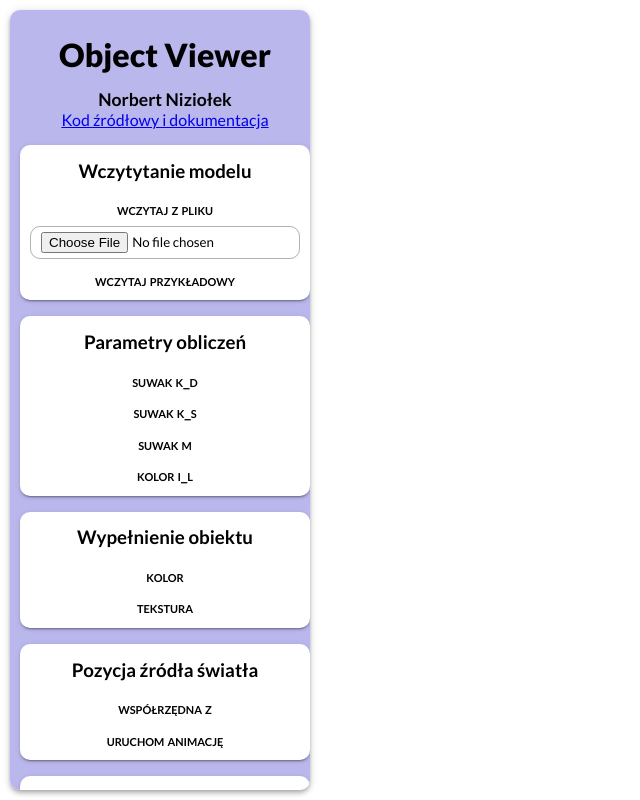
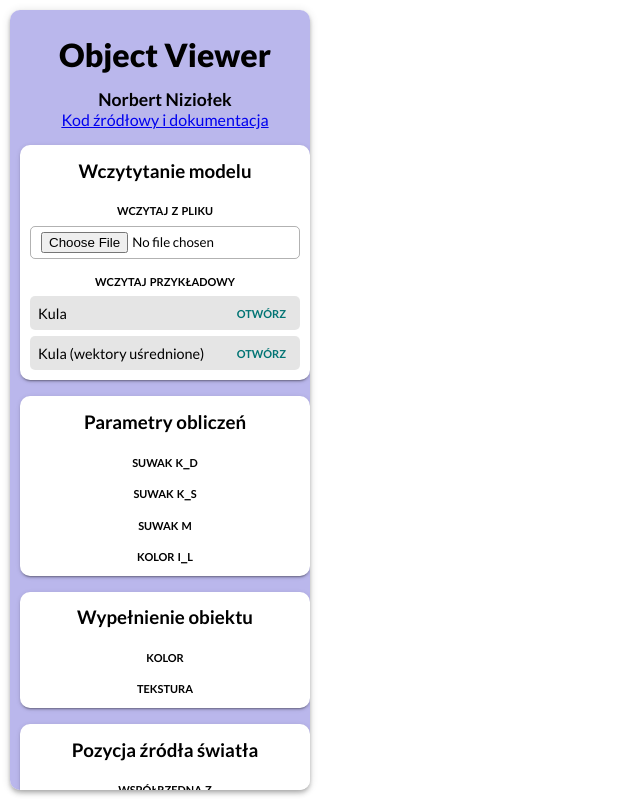
Before and after one commit to nizioleque/object-viewer-3d, a React (Create React App) app: page / in a window 1280 px wide. Shown: the whole page, without its empty margins (0-640 px from the left). Built offline with nearby package versions, Linux system fonts and the light colour scheme; the HTML template or start-up script is replaced by a standard one.

Commit message:
Add reading example files

```diff
--- a/src/AppContext.ts
+++ b/src/AppContext.ts
@@ -6,7 +6,7 @@ interface AppContext {
   canvasSize: { width: number; height: number; pixelRatio: number };
   setErrorText: (text: string) => void;
   forceRerender: () => void;
-  readFile: (file: File) => void;
+  readFile: (file: Blob) => void;
   objectData: ObjectData | undefined;
   lightPosition: Point3D;
 }
--- a/src/canvas/fillPolygon.ts
+++ b/src/canvas/fillPolygon.ts
@@ -31,8 +31,6 @@ export function fillPolygon(
 
     // fill pixels
     if (y > canvasHeight - 1) return;
-    // console.log(canvasHeight);
-    // fillLine();
 
     if (activeEdgeTable.length % 2 !== 0) return;
 
@@ -42,7 +40,7 @@ export function fillPolygon(
       for (let x = startX; x <= endX; x++) {
         if (x > canvasWidth - 1) continue;
         const offset = (y * canvasWidth + x) * 4;
-        pixels.set(getColor(face, x, y), offset);
+        pixels.set(getPixelColor(face, x, y), offset);
       }
     }
 
@@ -54,7 +52,7 @@ export function fillPolygon(
   } while (activeEdgeTable.length > 0 && tempEdgeTable.length > 0);
 }
 
-function getColor(face: Face, x: number, y: number) {
+function getPixelColor(face: Face, x: number, y: number) {
   const alpha =
     (face.a1 * (x - face.vertices[2].x) + face.a2 * (y - face.vertices[2].y)) /
     face.det;
--- a/src/components/Menu.css
+++ b/src/components/Menu.css
@@ -121,7 +121,7 @@ input {
   flex: 1;
   padding: 5px 10px;
   border: 1px rgba(0, 0, 0, 0.3) solid;
-  border-radius: 10px;
+  border-radius: 5px;
 }
 
 .center {
--- a/src/components/Menu.tsx
+++ b/src/components/Menu.tsx
@@ -4,6 +4,14 @@ import './Menu.css';
 
 function Menu() {
   const { readFile } = useContext(AppContext);
+
+  const readExampleFile = (path: string) => {
+    fetch(path)
+      .then((res) => res.blob())
+      .then((blob) => {
+        readFile(blob);
+      });
+  };
 
   return (
     <div className='menu'>
@@ -26,6 +34,20 @@ function Menu() {
             }}
           />
           <h5>Wczytaj przykładowy</h5>
+          <div
+            className='menu-button horizontal'
+            onClick={() => readExampleFile('/kula_1.obj')}
+          >
+            <div>Kula</div>
+            <button className='apply-button'>Otwórz</button>
+          </div>
+          <div
+            className='menu-button horizontal'
+            onClick={() => readExampleFile('/kula_2.obj')}
+          >
+            <div>Kula (wektory uśrednione)</div>
+            <button className='apply-button'>Otwórz</button>
+          </div>
         </div>
       </div>
       <div className='menu-section'>
--- a/src/hooks/useObjectData.ts
+++ b/src/hooks/useObjectData.ts
@@ -5,12 +5,12 @@ import { parsePoint, scalePoint } from '../utils';
 export default function useObjectData() {
   const [objectData, _setObjectData] = useState<ObjectData>();
 
-  const readFile = (file: File) => {
+  const readFile = (file: Blob) => {
     _setObjectData(undefined);
     parseFile(file);
   };
 
-  const parseFile = async (file: File) => {
+  const parseFile = async (file: Blob) => {
     const faceData: string[][] = [];
     const vertices: Point3D[] = [];
     const vectors: Point3D[] = [];
@@ -70,16 +70,14 @@ export default function useObjectData() {
           // add vertex to face
           verticesParsed.push(newVertex);
         } else {
-          console.log('vertex already exists');
           verticesParsed.push(existingVertex);
         }
       }
 
-      newObjectData.faces.push(new Face(verticesParsed, parseInt(faceIndex)));
+      newObjectData.faces.push(new Face(verticesParsed));
     }
 
     _setObjectData(newObjectData);
-    console.log(newObjectData);
   };
 
   return { objectData, readFile };
--- a/src/types.ts
+++ b/src/types.ts
@@ -13,9 +13,9 @@ export class Face {
   b1: number = 0;
   b2: number = 0;
 
-  constructor(vertices: Vertex[], index: number) {
+  constructor(vertices: Vertex[]) {
     this.vertices = vertices;
-    this.createEdgeTable(index === 401);
+    this.createEdgeTable();
 
     this.det =
       (this.vertices[1].y - this.vertices[2].y) *
@@ -29,13 +29,11 @@ export class Face {
     this.b2 = this.vertices[0].x - this.vertices[2].x;
   }
 
-  createEdgeTable(log: boolean) {
+  createEdgeTable() {
     this.edgeTable = [];
 
     for (let i = 0; i < this.vertices.length; i++) {
       const iNext = (i + 1) % this.vertices.length;
-
-      log && console.log(this.vertices[i]);
 
       const leftVertex =
         this.vertices[i].x > this.vertices[iNext].x
@@ -46,10 +44,7 @@ export class Face {
           ? this.vertices[iNext]
           : this.vertices[i];
 
-      if (leftVertex.y === rightVertex.y) {
-        log && console.log('left equals right');
-        continue;
-      }
+      if (leftVertex.y === rightVertex.y) continue;
 
       const yMinVertex =
         this.vertices[i].y < this.vertices[iNext].y
@@ -65,8 +60,6 @@ export class Face {
 
       const yMin = yMinVertex.y;
       if (!this.edgeTable[yMin]) this.edgeTable[yMin] = [];
-
-      log && console.log(edgeData);
 
       this.edgeTable[yMin].push(edgeData);
     }
```
Also changed, not shown: 2 other files (tests, documents, lock files or other folders).
